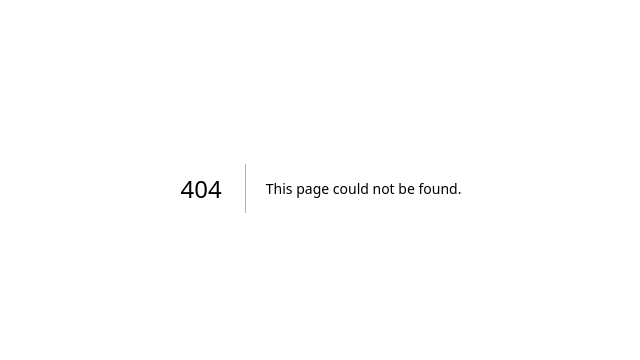
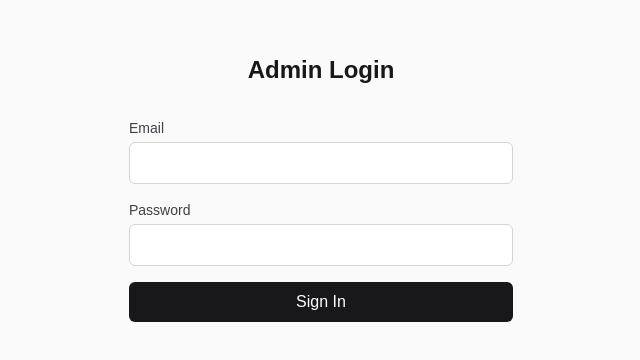
Before and after one commit to releasor/abblog, a Next.js app: page /admin/login in a window 1280 px wide. Before the commit this address had no page. Shown: the part 212-572 px from the top of the page, without its empty margins (319-959 px from the left). Built offline with nearby package versions, Linux system fonts and the light colour scheme.

Commit message:
ready for run F-002

```diff
--- /dev/null
+++ b/src/app/admin/dashboard/page.tsx
@@ -0,0 +1,12 @@
+export default function AdminDashboard() {
+  return (
+    <div>
+      <h1 className="text-2xl font-bold text-zinc-900 dark:text-zinc-100">
+        Dashboard
+      </h1>
+      <p className="mt-2 text-zinc-600 dark:text-zinc-400">
+        Welcome to the admin dashboard.
+      </p>
+    </div>
+  );
+}
--- /dev/null
+++ b/src/app/admin/login/page.tsx
@@ -0,0 +1,91 @@
+"use client";
+
+import { signIn } from "next-auth/react";
+import { useRouter } from "next/navigation";
+import { useState } from "react";
+
+export default function AdminLoginPage() {
+  const router = useRouter();
+  const [email, setEmail] = useState("");
+  const [password, setPassword] = useState("");
+  const [error, setError] = useState("");
+  const [loading, setLoading] = useState(false);
+
+  async function handleSubmit(e: React.FormEvent) {
+    e.preventDefault();
+    setError("");
+    setLoading(true);
+
+    const result = await signIn("credentials", {
+      email,
+      password,
+      redirect: false,
+    });
+
+    setLoading(false);
+
+    if (result?.error) {
+      setError("Invalid credentials");
+    } else {
+      router.push("/admin/dashboard");
+    }
+  }
+
+  return (
+    <div className="min-h-screen flex items-center justify-center bg-zinc-50 dark:bg-zinc-950 px-4">
+      <div className="w-full max-w-sm">
+        <h1 className="text-2xl font-bold text-center mb-8 text-zinc-900 dark:text-zinc-100">
+          Admin Login
+        </h1>
+
+        <form onSubmit={handleSubmit} className="space-y-4">
+          <div>
+            <label
+              htmlFor="email"
+              className="block text-sm font-medium text-zinc-700 dark:text-zinc-300 mb-1"
+            >
+              Email
+            </label>
+            <input
+              id="email"
+              type="email"
+              value={email}
+              onChange={(e) => setEmail(e.target.value)}
+              required
+              className="w-full px-3 py-2 border border-zinc-300 dark:border-zinc-700 rounded-md bg-white dark:bg-zinc-900 text-zinc-900 dark:text-zinc-100 focus:outline-none focus:ring-2 focus:ring-zinc-500"
+            />
+          </div>
+
+          <div>
+            <label
+              htmlFor="password"
+              className="block text-sm font-medium text-zinc-700 dark:text-zinc-300 mb-1"
+            >
+              Password
+            </label>
+            <input
+              id="password"
+              type="password"
+              value={password}
+              onChange={(e) => setPassword(e.target.value)}
+              required
+              className="w-full px-3 py-2 border border-zinc-300 dark:border-zinc-700 rounded-md bg-white dark:bg-zinc-900 text-zinc-900 dark:text-zinc-100 focus:outline-none focus:ring-2 focus:ring-zinc-500"
+            />
+          </div>
+
+          {error && (
+            <p className="text-sm text-red-600 dark:text-red-400">{error}</p>
+          )}
+
+          <button
+            type="submit"
+            disabled={loading}
+            className="w-full py-2 px-4 bg-zinc-900 dark:bg-zinc-100 text-white dark:text-zinc-900 rounded-md font-medium hover:bg-zinc-800 dark:hover:bg-zinc-200 disabled:opacity-50 transition-colors"
+          >
+            {loading ? "Signing in..." : "Sign In"}
+          </button>
+        </form>
+      </div>
+    </div>
+  );
+}
```
